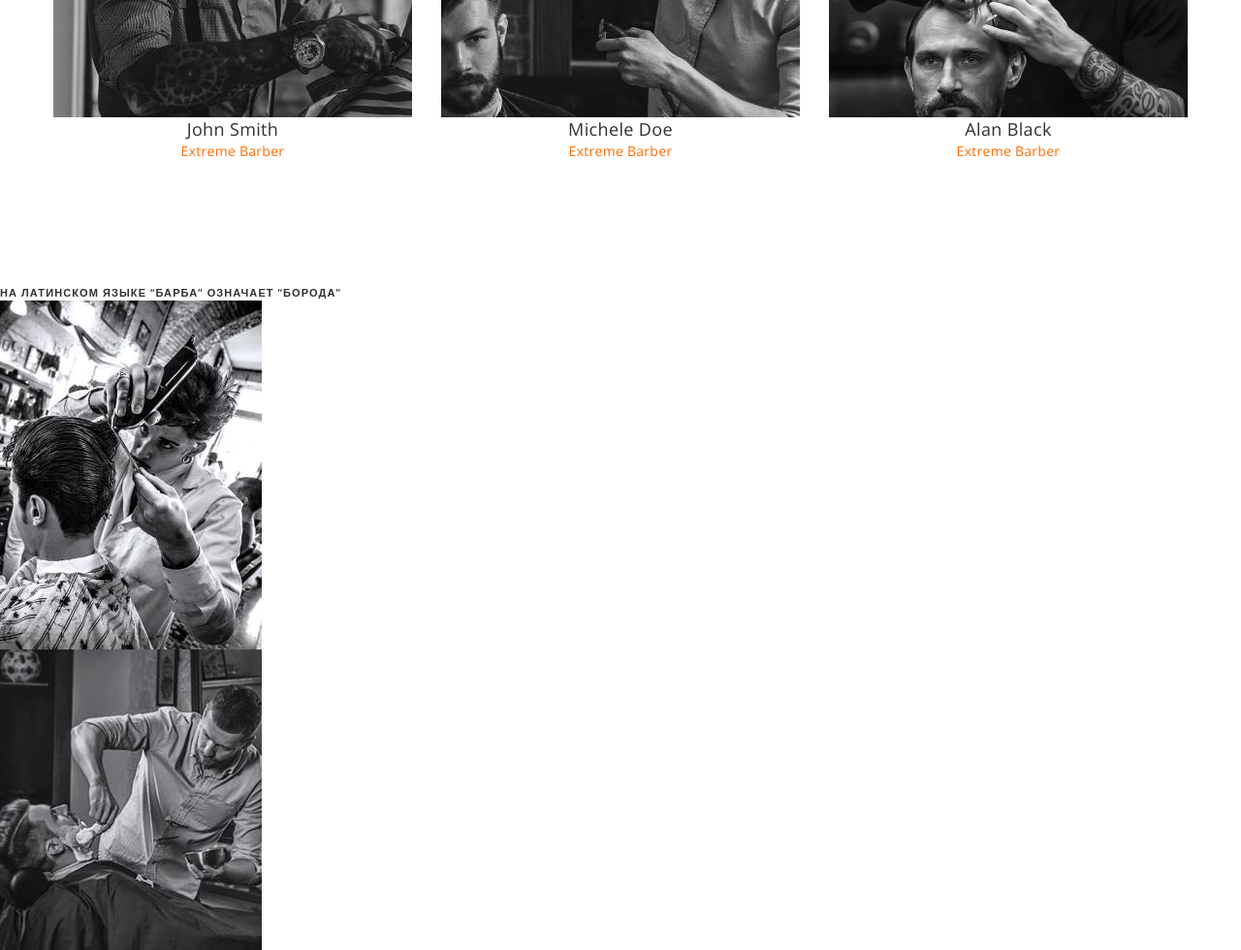
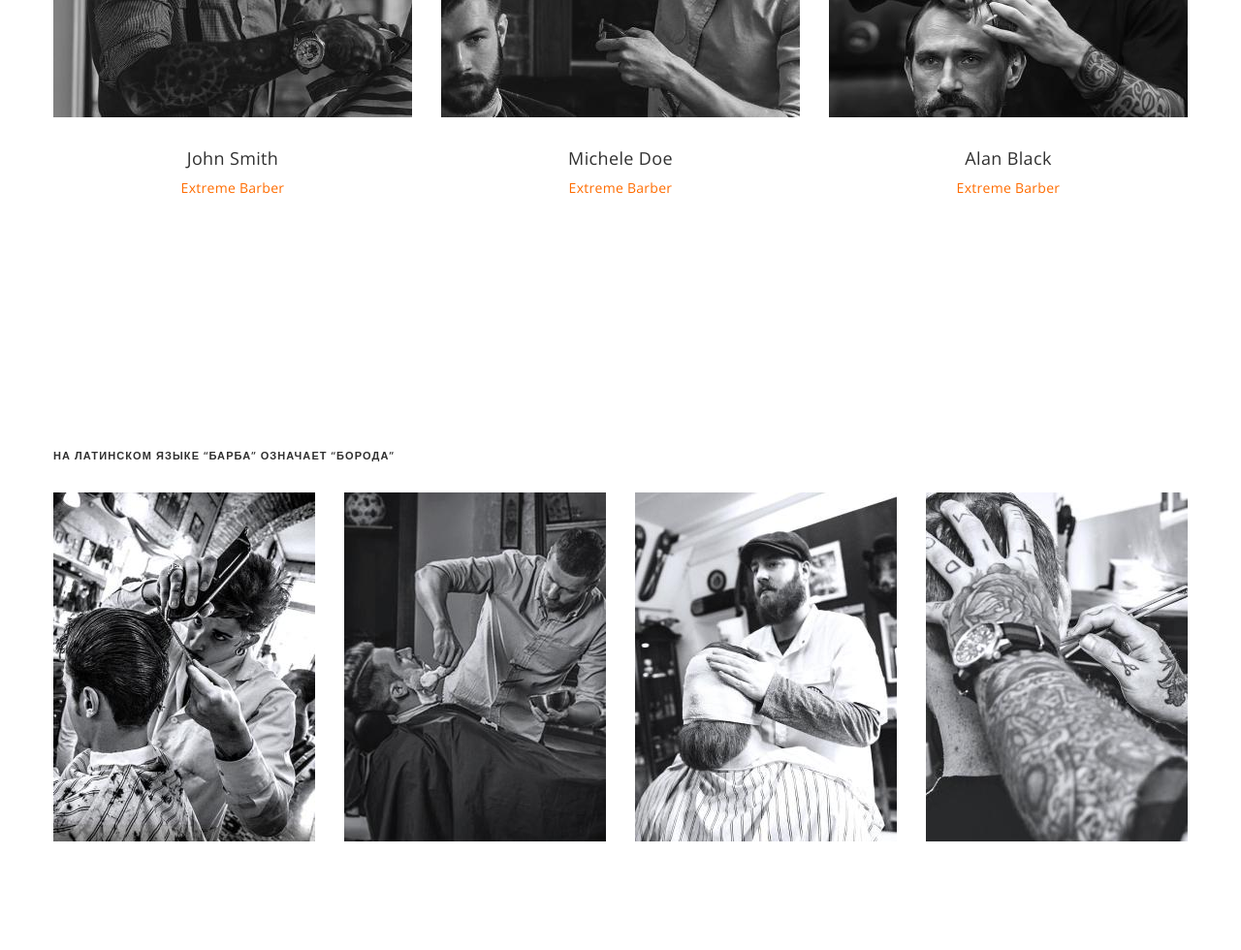
Before and after one commit to ArboreaStan/Barbershop, a plain HTML site: page index.html in a window 1280 px wide. Shown: the part 3080-4060 px from the top of the page at 97% size. Drawn offline with nearby package versions, Linux system fonts and the light colour scheme.

Commit message:
Вёрстка модуля 3_2

```diff
--- a/css/styles.css
+++ b/css/styles.css
@@ -402,6 +402,10 @@ body {
   margin-right: 30px;
 }
 
+.masters-item-bottom {
+  padding-top: 30px;
+}
+
 .masters-item:nth-child(3n) {
   margin-right: 0;
 }
@@ -413,7 +417,9 @@ body {
   text-align: center;
   letter-spacing: 0.02em;
   color: var(--second-title-color);
+  margin-bottom: 8px;
 }
+
 .masters-item-text {
   font-size: 14px;
   line-height: 1.36;
@@ -425,16 +431,26 @@ body {
 /*-------------GALLERY---------------*/
 
 .gallery {
+  padding-top: 130px;
+  padding-bottom: 130px;
 }
+
 .gallery-pre-title {
   color: var(--fourth-text-color);
+  margin-bottom: 30px;
 }
 
 .gallery-list {
+  display: flex;
 }
 .list {
 }
 .gallery-item {
+  margin-right: 30px;
+}
+
+.gallery-item:last-child {
+  margin-right: 0;
 }
 
 /*-------------ONLINE---------------*/
--- a/index.html
+++ b/index.html
@@ -156,23 +156,30 @@
                 <ul class="masters-list list">
                     <li class="masters-item">
                         <img src="./img/masters1.jpg" alt="барбер стрижет клиента" width="370" height="346">
+                        <div class="masters-item-bottom">
                             <h3 lang="en" class="masters-item-title">John Smith</h3>
                             <p lang="en" class="masters-item-text">Extreme Barber</p>
+                        </div>
                     </li>
                     <li class="masters-item">
                         <img src="./img/masters2.jpg" alt="барбер стрижет клиента" width="370" height="346">
+                        <div class="masters-item-bottom">
                             <h3 lang="en" class="masters-item-title">Michele Doe</h3>
                             <p lang="en" class="masters-item-text">Extreme Barber</p>
+                        </div>
                     </li>
                     <li class="masters-item">
                         <img src="./img/masters3.jpg" alt="барбер стрижет клиента" width="370" height="346">
+                        <div class="masters-item-bottom">
                             <h3 lang="en" class="masters-item-title">Alan Black</h3>
                             <p lang="en" class="masters-item-text">Extreme Barber</p>
+                        </div>
                     </li>
                 </ul>
             </div>
         </section>
         <section class="gallery">
+            <div class="container">
                 <p class="gallery-pre-title pre-title">На латинском языке “барба” означает “борода”</p>
                 <h2 class="visually-hidden">Галерея</h2>
                 <ul class="gallery-list list">
@@ -189,6 +196,7 @@
                         <img src="./img/gallery-img4.jpg" alt="барбер стрижет клиента" width="270" height="360">
                     </li>
                 </ul>
+            </div>
         </section>
         <section class="online">
             <h2 class="online-title section-title">Онлайн-запись</h2>
```
Lines whose indentation alone changed are shown as unchanged.
